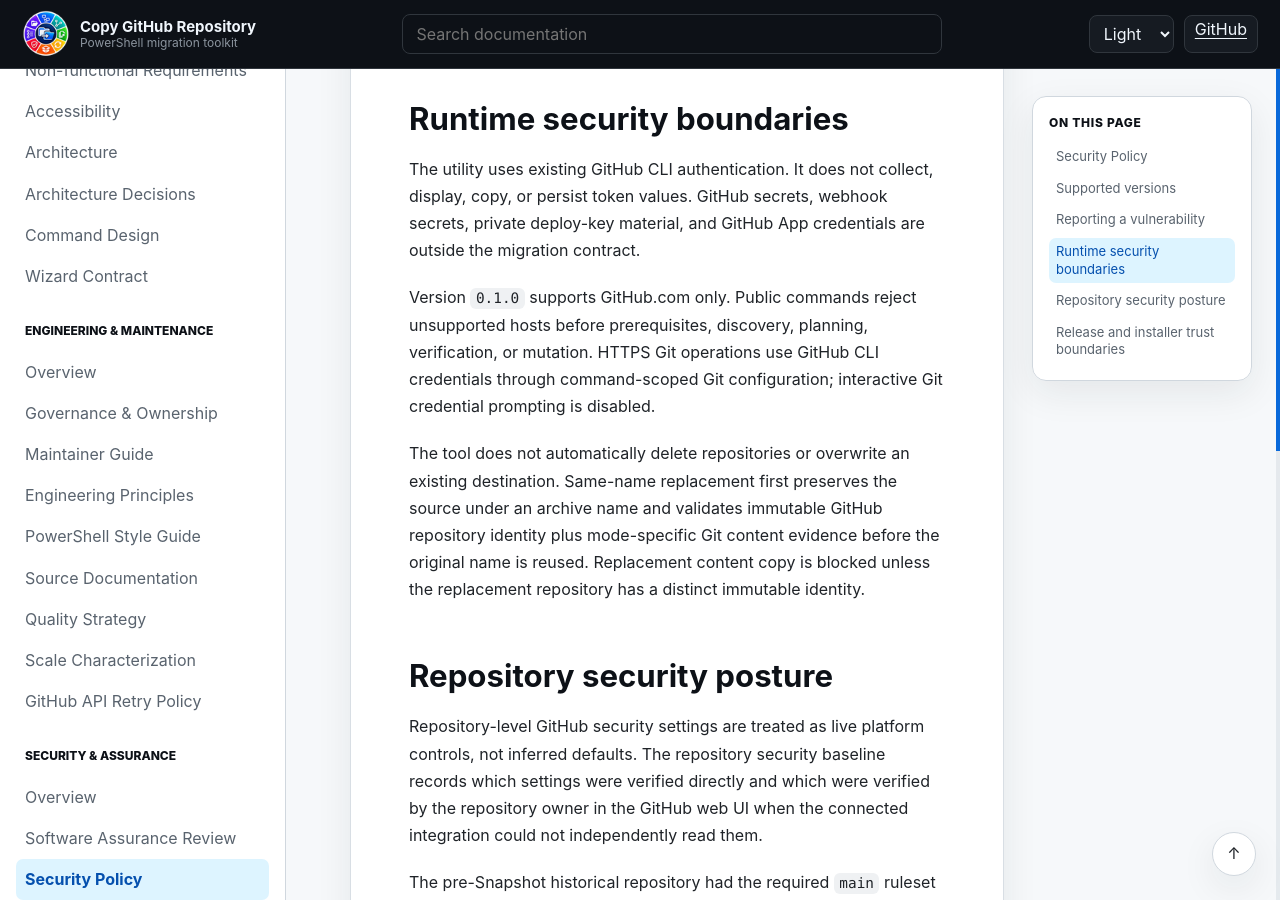
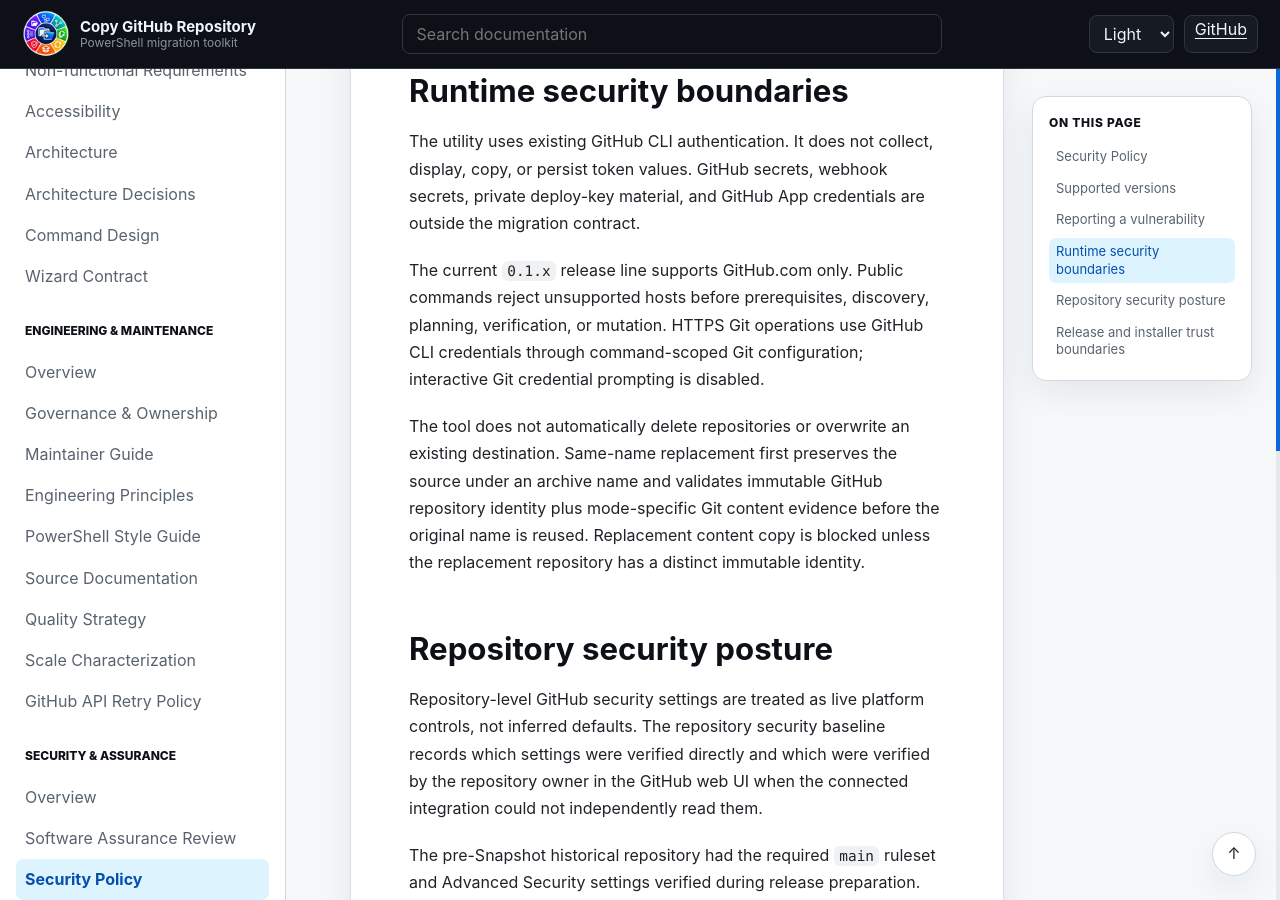
Before and after one commit to infoconex/copy-github-repo, a Jekyll site: the page built from SECURITY.md, in a window 1280 px wide and 900 px high, scrolled down 1364 px. Built offline with Jekyll 4.4.1, drawn with Linux system fonts in a browser that asks for light colours; our own code applies the rules of GitHub Pages for plain Markdown files; some of the changed text lies outside the part shown.

Commit message:
Make security support wording release independent

```diff
--- a/SECURITY.md
+++ b/SECURITY.md
@@ -2,12 +2,11 @@
 
 ## Supported versions
 
-Version `0.1.0` is the initial stable release and the current supported stable
-module version. Security fixes target the latest supported stable
-module version under [`docs/user/support-policy.md`](docs/user/support-policy.md). Before
-`1.0.0`, older stable versions are not promised parallel security-fix branches
-unless an exceptional backport or extended-support decision is announced
-explicitly.
+Version `0.1.0` is the initial stable release. Security fixes target the latest
+published stable module version under
+[`docs/user/support-policy.md`](docs/user/support-policy.md). Before `1.0.0`,
+older stable versions are not promised parallel security-fix branches unless an
+exceptional backport or extended-support decision is announced explicitly.
 
 Unreleased `main` content may contain future fixes or changes, but it is not a
 separately supported production line.
@@ -49,10 +48,10 @@ display, copy, or persist token values. GitHub secrets, webhook secrets, private
 deploy-key material, and GitHub App credentials are outside the migration
 contract.
 
-Version `0.1.0` supports GitHub.com only. Public commands reject unsupported hosts
-before prerequisites, discovery, planning, verification, or mutation. HTTPS Git
-operations use GitHub CLI credentials through command-scoped Git configuration;
-interactive Git credential prompting is disabled.
+The current `0.1.x` release line supports GitHub.com only. Public commands reject
+unsupported hosts before prerequisites, discovery, planning, verification, or
+mutation. HTTPS Git operations use GitHub CLI credentials through command-scoped
+Git configuration; interactive Git credential prompting is disabled.
 
 The tool does not automatically delete repositories or overwrite an existing
 destination. Same-name replacement first preserves the source under an archive
```
